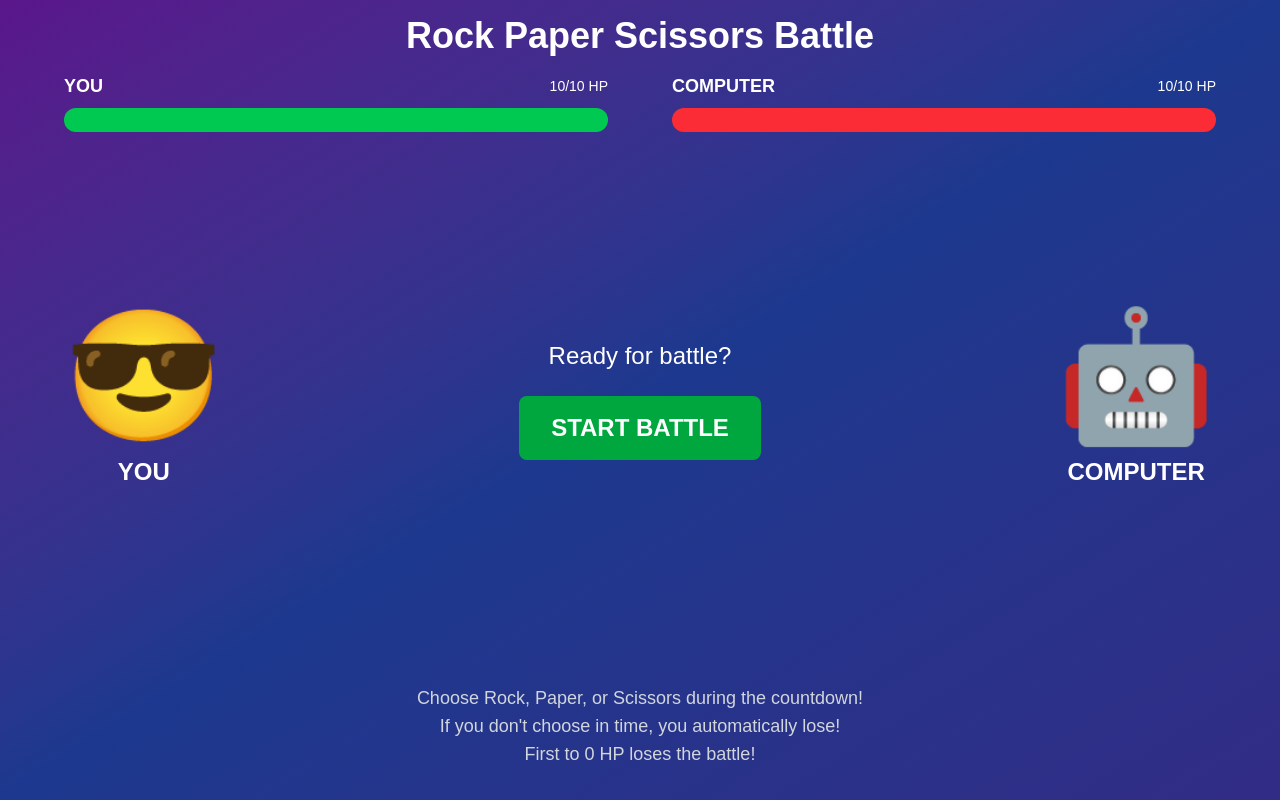
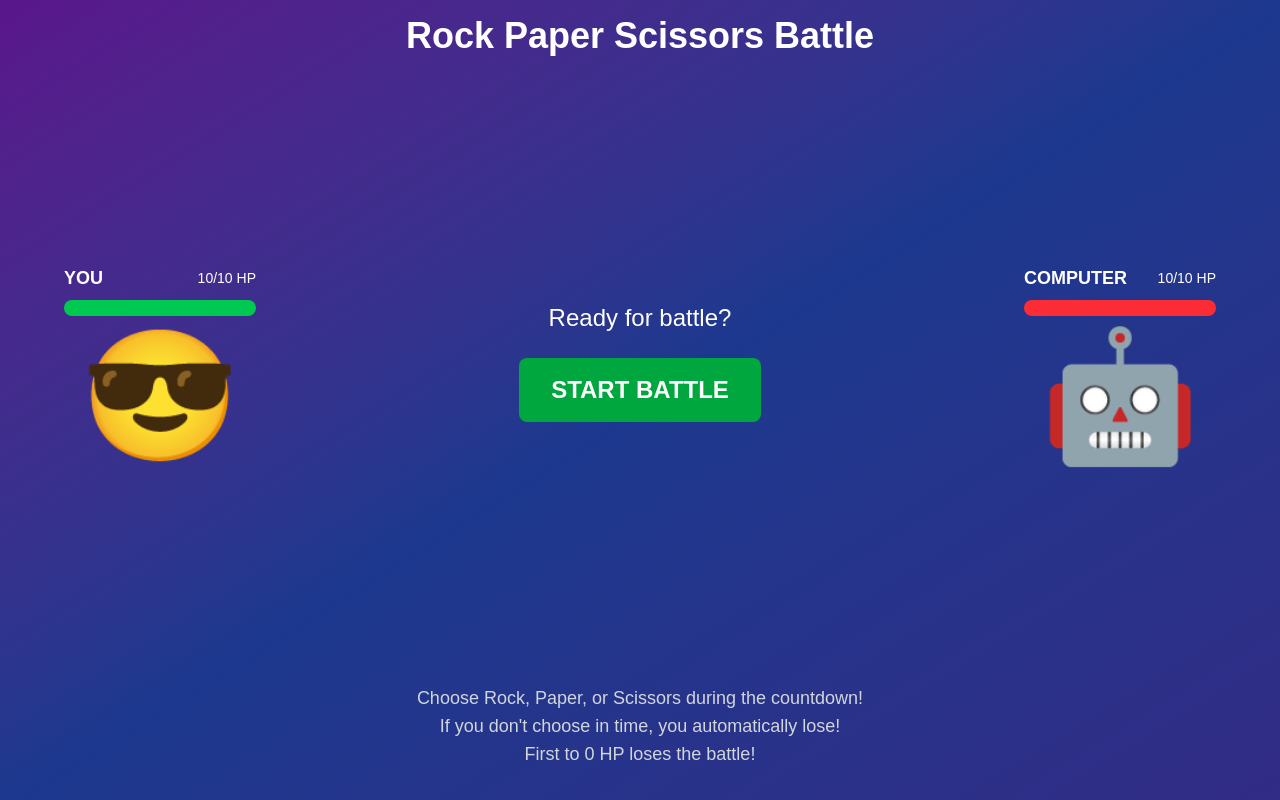
Before and after one commit to null-shot-apps/rock-paper-scissors, a Next.js app in the folder packages/new-web-app-room/: page / in a window 1280 px wide. Built offline with nearby package versions, Linux system fonts and the light colour scheme.

Commit message:
AI chat session: Updated code and files

```diff
--- a/packages/new-web-app-room/src/app/page.tsx
+++ b/packages/new-web-app-room/src/app/page.tsx
@@ -14,6 +14,10 @@ const choices = {
 const computerEmojis = ['🤖', '👾'];
 
 export default function RockPaperScissorsGame() {
+  // Add custom shake animation styles
+  const shakeStyle = {
+    animation: 'shake 0.5s ease-in-out'
+  };
   const [gameState, setGameState] = useState<GameState>('waiting');
   const [playerHealth, setPlayerHealth] = useState(10);
   const [computerHealth, setComputerHealth] = useState(10);
@@ -23,6 +27,10 @@ export default function RockPaperScissorsGame() {
   const [countdown, setCountdown] = useState(3);
   const [result, setResult] = useState('');
   const [gameStarted, setGameStarted] = useState(false);
+  const [playerAttacking, setPlayerAttacking] = useState(false);
+  const [computerAttacking, setComputerAttacking] = useState(false);
+  const [playerHit, setPlayerHit] = useState(false);
+  const [computerHit, setComputerHit] = useState(false);
 
   const getRandomChoice = (): Choice => {
     const choiceKeys = Object.keys(choices) as Choice[];
@@ -92,10 +100,28 @@ export default function RockPaperScissorsGame() {
 
       if (winner === 'player') {
         setResult('You Win!');
+        // Attack animation sequence
+        setPlayerAttacking(true);
+        setTimeout(() => {
+          setComputerHit(true);
           setComputerHealth(prev => Math.max(0, prev - 1));
+        }, 500);
+        setTimeout(() => {
+          setPlayerAttacking(false);
+          setComputerHit(false);
+        }, 1000);
       } else if (winner === 'computer') {
         setResult('Computer Wins!');
+        // Attack animation sequence
+        setComputerAttacking(true);
+        setTimeout(() => {
+          setPlayerHit(true);
           setPlayerHealth(prev => Math.max(0, prev - 1));
+        }, 500);
+        setTimeout(() => {
+          setComputerAttacking(false);
+          setPlayerHit(false);
+        }, 1000);
       } else {
         setResult('Tie!');
       }
@@ -129,50 +155,48 @@ export default function RockPaperScissorsGame() {
   const getHealthBarWidth = (health: number) => `${(health / 10) * 100}%`;
 
   return (
+    <>
+      <style jsx>{`
+        @keyframes shake {
+          0%, 100% { transform: translateX(0); }
+          25% { transform: translateX(-5px); }
+          75% { transform: translateX(5px); }
+        }
+      `}</style>
       <div className="min-h-screen bg-gradient-to-br from-purple-900 via-blue-900 to-indigo-900 text-white flex flex-col">
       {/* Title */}
       <h1 className="text-4xl font-bold text-center py-4">
         Rock Paper Scissors Battle
       </h1>
 
-      {/* Health Bars */}
-      <div className="flex justify-between items-center px-16 mb-4">
-        <div className="flex-1 mr-8">
+      {/* Fighter Arena */}
+      <div className="flex-1 flex items-center justify-between px-16">
+        {/* Player Fighter */}
+        <div className="flex flex-col items-center">
+          {/* Player Health Bar */}
+          <div className="mb-4 w-48">
             <div className="flex justify-between items-center mb-2">
               <span className="font-semibold text-lg">YOU</span>
               <span className="text-sm">{playerHealth}/10 HP</span>
             </div>
-          <div className="w-full bg-gray-700 rounded-full h-6">
+            <div className="w-full bg-gray-700 rounded-full h-4">
               <div
-              className="bg-green-500 h-6 rounded-full transition-all duration-500"
+                className="bg-green-500 h-4 rounded-full transition-all duration-1000"
                 style={{ width: getHealthBarWidth(playerHealth) }}
               />
             </div>
           </div>
-        <div className="flex-1 ml-8">
-          <div className="flex justify-between items-center mb-2">
-            <span className="font-semibold text-lg">COMPUTER</span>
-            <span className="text-sm">{computerHealth}/10 HP</span>
-          </div>
-          <div className="w-full bg-gray-700 rounded-full h-6">
+          {/* Player Fighter */}
           <div
-              className="bg-red-500 h-6 rounded-full transition-all duration-500"
-              style={{ width: getHealthBarWidth(computerHealth) }}
-            />
-          </div>
-        </div>
-      </div>
-
-      {/* Fighter Arena */}
-      <div className="flex-1 flex items-center justify-between px-16">
-        {/* Player Fighter */}
-        <div className="flex flex-col items-center">
-          <div className={`text-9xl transition-transform duration-300 ${
-            gameState === 'result' && result?.includes('lose') ? 'animate-bounce' : ''
-          }`}>
+            className={`text-9xl transition-all duration-300 ${
+              playerAttacking ? 'transform translate-x-8' : ''
+            } ${
+              playerHit ? 'animate-bounce bg-red-500 bg-opacity-30 rounded-full p-4' : ''
+            }`}
+            style={playerHit ? shakeStyle : {}}
+          >
             😎
           </div>
-          <div className="text-white text-2xl font-bold mt-4">YOU</div>
         </div>
 
         {/* Game State Display */}
@@ -215,12 +239,30 @@ export default function RockPaperScissorsGame() {
 
         {/* Computer Fighter */}
         <div className="flex flex-col items-center">
-          <div className={`text-9xl transition-transform duration-300 ${
-            gameState === 'result' && result?.includes('win') ? 'animate-bounce' : ''
-          }`}>
+          {/* Computer Health Bar */}
+          <div className="mb-4 w-48">
+            <div className="flex justify-between items-center mb-2">
+              <span className="font-semibold text-lg">COMPUTER</span>
+              <span className="text-sm">{computerHealth}/10 HP</span>
+            </div>
+            <div className="w-full bg-gray-700 rounded-full h-4">
+              <div
+                className="bg-red-500 h-4 rounded-full transition-all duration-1000"
+                style={{ width: getHealthBarWidth(computerHealth) }}
+              />
+            </div>
+          </div>
+          {/* Computer Fighter */}
+          <div
+            className={`text-9xl transition-all duration-300 ${
+              computerAttacking ? 'transform -translate-x-8' : ''
+            } ${
+              computerHit ? 'animate-bounce bg-red-500 bg-opacity-30 rounded-full p-4' : ''
+            }`}
+            style={computerHit ? shakeStyle : {}}
+          >
             {computerEmoji}
           </div>
-          <div className="text-white text-2xl font-bold mt-4">COMPUTER</div>
         </div>
       </div>
 
@@ -255,5 +297,6 @@ export default function RockPaperScissorsGame() {
         )}
       </div>
     </div>
+    </>
   );
 }
```
Lines whose indentation alone changed are shown as unchanged.
